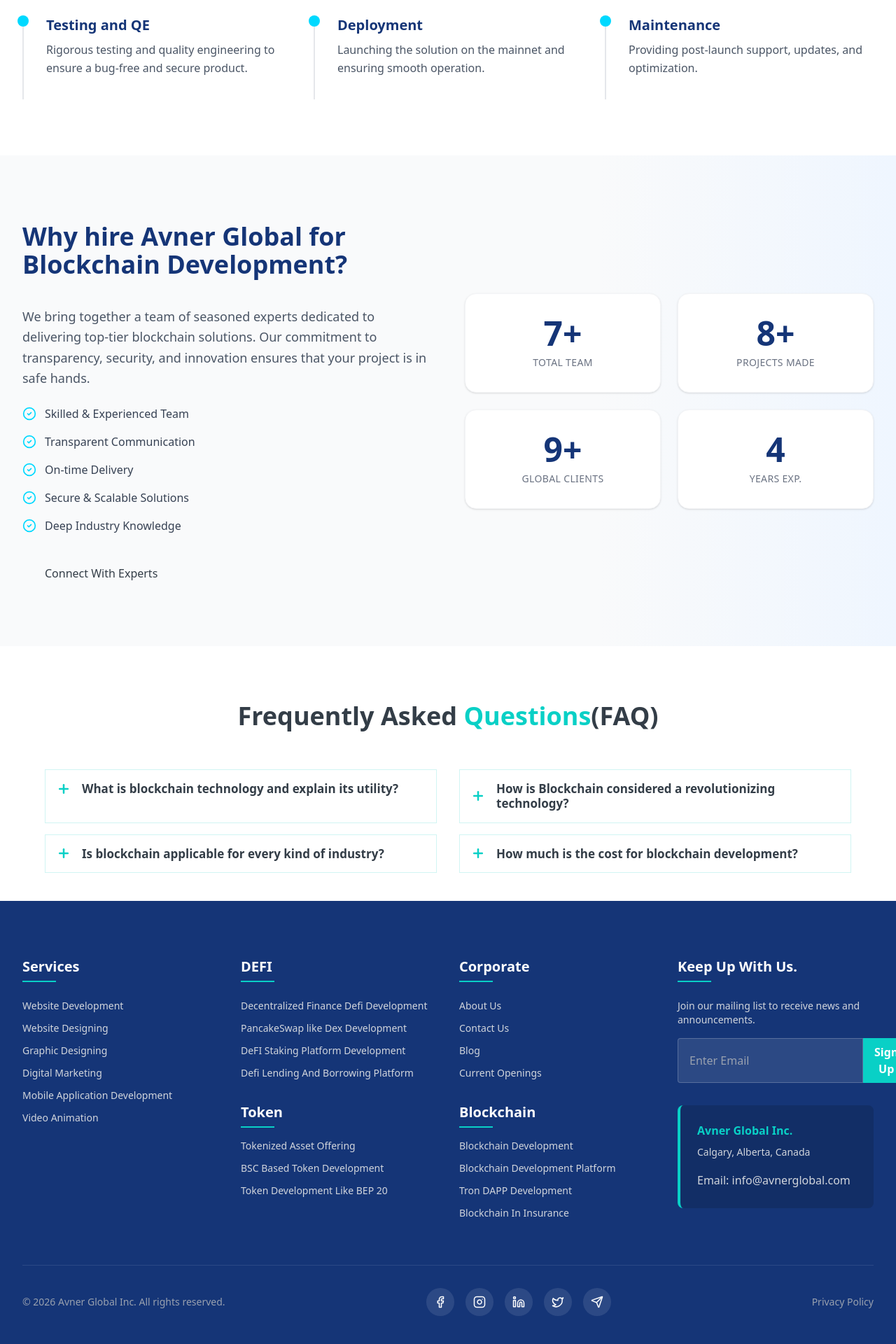
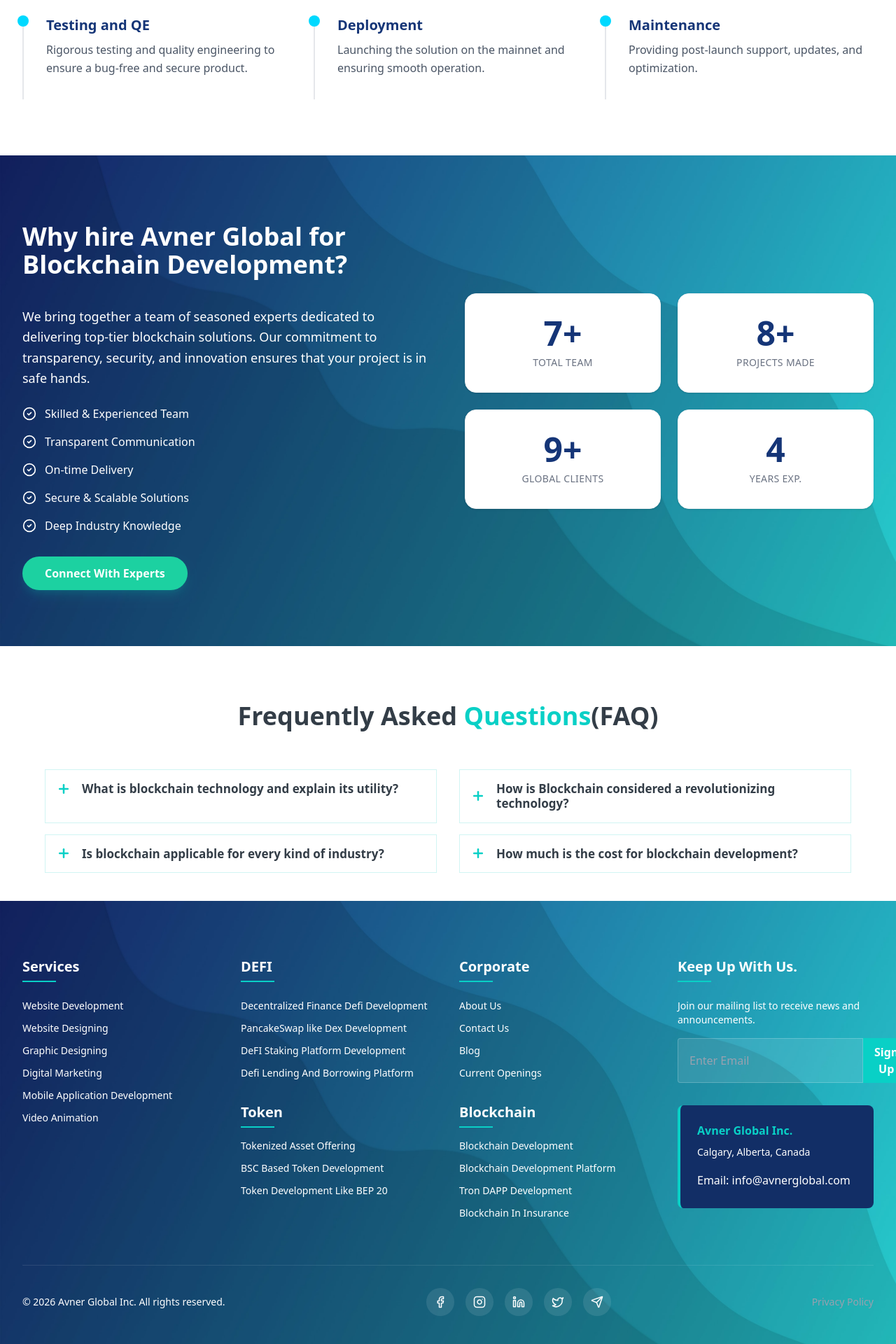
Before and after one commit to anaswebdevpro/Quantix-Global, a Next.js app: page /blockchain-development in a window 1280 px wide. Shown: the part 3854-5774 px from the top of the page at 70% size. Built offline with nearby package versions, Linux system fonts and the light colour scheme.

Commit message:
feat: Add new blockchain development page with dedicated sections and a reusable footer component.

```diff
--- a/src/app/blockchain-development/page.js
+++ b/src/app/blockchain-development/page.js
@@ -411,16 +411,24 @@
       </section>
 
       {/* Why Choose Us & Stats */}
-      <section className="py-20 bg-gray-50 relative overflow-hidden">
-        {/* Background decoration */}
-        <div className="absolute top-0 right-0 w-1/3 h-full bg-gradient-to-l from-blue-50 to-transparent pointer-events-none" />
+      <section className="py-20  relative overflow-hidden  " style={{
+          backgroundImage: `url('/assets/image/waves-min.jpg')`,
+          backgroundSize: "cover",
+          backgroundPosition: "center",
+          backgroundRepeat: "no-repeat",
+        }}>
+
+        <div className="absolute top-0 right-0 w-1/3 h-full "
+
+
+         />
         <Container className="relative z-10">
           <div className="flex flex-col lg:flex-row gap-12 items-center">
             <div className="w-full lg:w-1/2">
-              <SectionHeading className="text-[#153577] text-left mb-6">
+              <SectionHeading className="text-white text-left mb-6">
                 Why hire Avner Global for Blockchain Development?
               </SectionHeading>
-              <p className="text-gray-600 mb-6 text-lg leading-relaxed">
+              <p className="text-white mb-6 text-lg leading-relaxed">
                 We bring together a team of seasoned experts dedicated to
                 delivering top-tier blockchain solutions. Our commitment to
                 transparency, security, and innovation ensures that your project
@@ -435,13 +443,13 @@
                   "Deep Industry Knowledge",
                 ].map((item, i) => (
                   <li key={i} className="flex items-center gap-3">
-                    <CheckCircle2 className="w-5 h-5 text-[#00D9FF]" />
-                    <span className="text-gray-700 font-medium">{item}</span>
+                    <CheckCircle2 className="w-5 h-5 text-[#ffffff]" />
+                    <span className="text-white font-medium">{item}</span>
                   </li>
                 ))}
               </ul>
               <Link href="/contact-us">
-                <Button variants="primary" className="px-8 py-3">
+                <Button variants="action" className="px-8 py-3">
                   Connect With Experts
                 </Button>
               </Link>
--- a/src/components/Sections/Footer.js
+++ b/src/components/Sections/Footer.js
@@ -65,7 +65,15 @@
 
 export default function Footer() {
   return (
-    <footer className="bg-[#153577] text-white pt-20 pb-10">
+    <footer className=" text-white pt-20 pb-10 relative"
+    style={{
+          backgroundImage: `url('/assets/image/waves-min.jpg')`,
+          backgroundSize: "cover",
+          backgroundPosition: "center",
+          backgroundRepeat: "no-repeat",
+        }}
+    >
+
       <Container>
         <div className="grid grid-cols-1 md:grid-cols-2 lg:grid-cols-4 gap-8">
           {/* Services */}
@@ -78,7 +86,7 @@
                 <li key={idx}>
                   <Link
                     href={link.href}
-                    className="hover:text-[#09d0c6] transition-colors"
+                    className="hover:text-[#09d0c6] text-white transition-colors"
                   >
                     {link.name}
                   </Link>
@@ -97,7 +105,7 @@
                 <li key={idx}>
                   <Link
                     href={link.href}
-                    className="hover:text-[#09d0c6] transition-colors"
+                    className="hover:text-[#09d0c6] text-white transition-colors"
                   >
                     {link.name}
                   </Link>
@@ -112,7 +120,7 @@
                 <li key={idx}>
                   <Link
                     href={link.href}
-                    className="hover:text-[#09d0c6] transition-colors"
+                    className="hover:text-[#09d0c6] text-white transition-colors"
                   >
                     {link.name}
                   </Link>
@@ -131,7 +139,7 @@
                 <li key={idx}>
                   <Link
                     href={link.href}
-                    className="hover:text-[#09d0c6] transition-colors"
+                    className="hover:text-[#09d0c6] text-white transition-colors"
                   >
                     {link.name}
                   </Link>
@@ -147,7 +155,7 @@
                 <li key={idx}>
                   <Link
                     href={link.href}
-                    className="hover:text-[#09d0c6] transition-colors"
+                    className="hover:text-[#09d0c6] text-white  transition-colors"
                   >
                     {link.name}
                   </Link>
@@ -161,7 +169,7 @@
             <h3 className="text-xl font-bold mb-6 relative pb-2 after:content-[''] after:absolute after:bottom-0 after:left-0 after:w-12 after:h-[2px] after:bg-[#09d0c6]">
               Keep Up With Us.
             </h3>
-            <p className="text-sm text-gray-300 mb-4">
+            <p className="text-sm text-white mb-4">
               Join our mailing list to receive news and announcements.
             </p>
             <form className="flex mb-8">
@@ -182,18 +190,18 @@
               <h4 className="font-bold mb-2 text-[#09d0c6]">
                 Avner Global Inc.
               </h4>
-              <p className="text-sm text-gray-300 mb-4 leading-relaxed">
+              <p className="text-sm text-white mb-4 leading-relaxed">
                 Calgary, Alberta, Canada
               </p>
               <a
                 href="mailto:info@avnerglobal.com"
-                className="block text-gray-300 hover:text-[#09d0c6] transition-colors mb-1"
+                className="block text-white hover:text-[#09d0c6] transition-colors mb-1"
               >
                 Email: info@avnerglobal.com
               </a>
               {/* <a
                 href="https://www.avnerglobal.com"
-                className="block text-gray-300 hover:text-[#09d0c6] transition-colors"
+                className="block text-white hover:text-[#09d0c6] transition-colors"
                 target="_blank"
                 rel="noopener noreferrer"
               >
@@ -205,7 +213,7 @@
 
         {/* Bottom Bar */}
         <div className="border-t border-white/10 mt-16 pt-8 flex flex-col md:flex-row justify-between items-center gap-6">
-          <p className="text-sm text-gray-400">
+          <p className="text-sm text-white">
             © {new Date().getFullYear()} Avner Global Inc. All rights reserved.
           </p>
 
```
